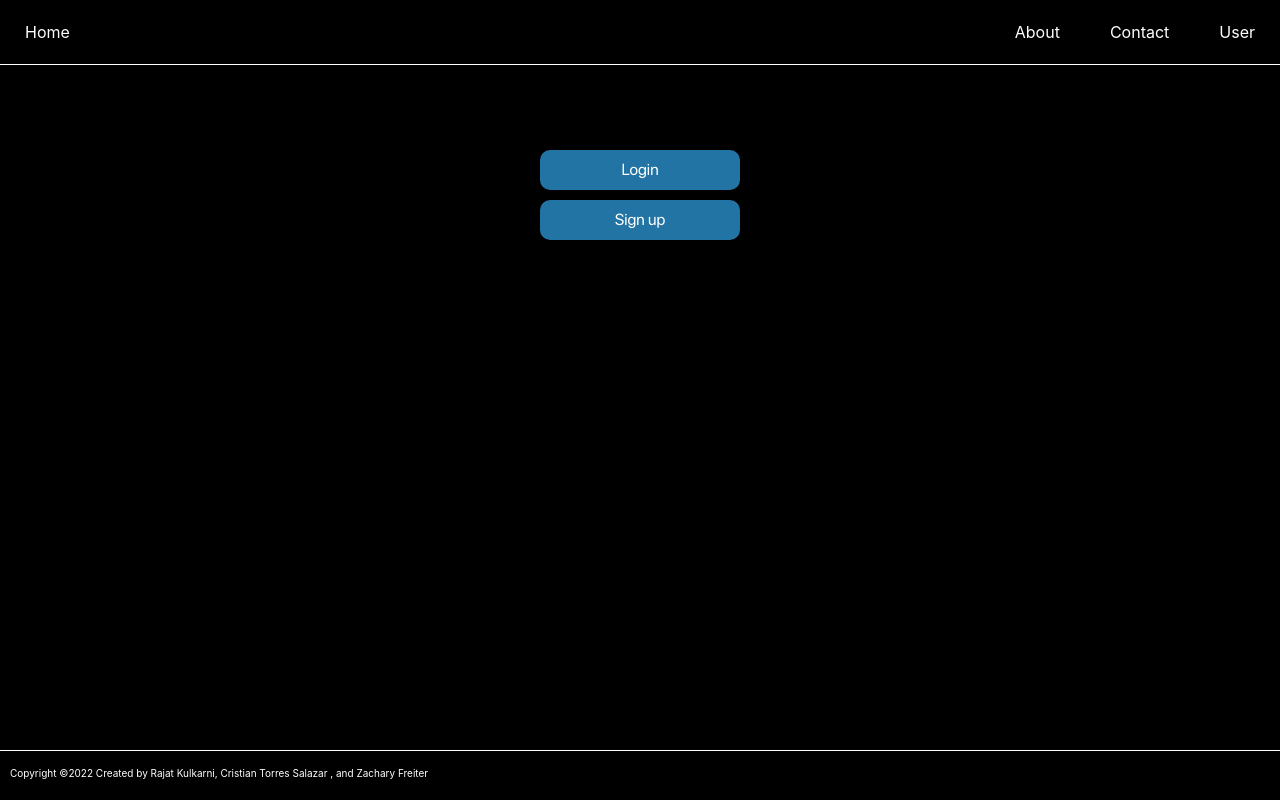
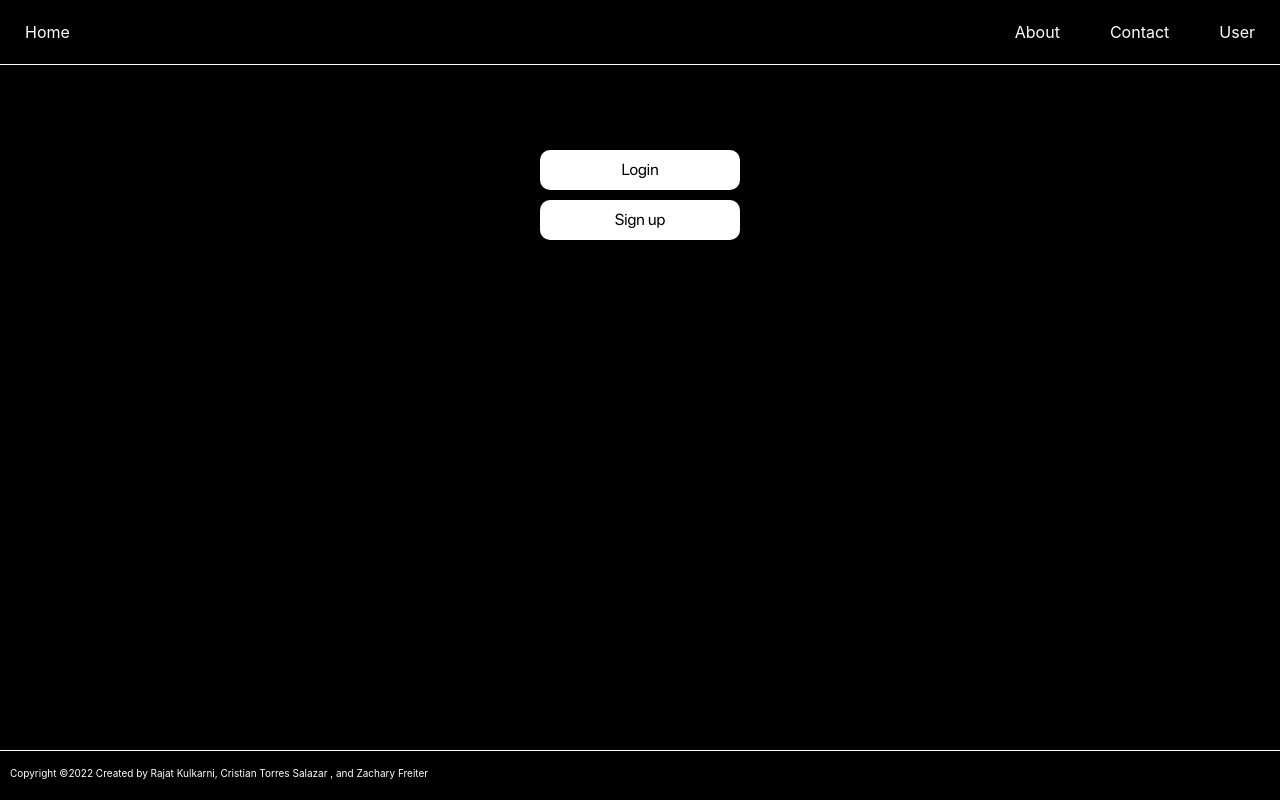
Before and after one commit to rk-pdx/Full-Stack-FInal-Project, a React app in the folder client/: page /user in a window 1280 px wide. Built offline with nearby package versions, Linux system fonts and the light colour scheme; the HTML template or start-up script is replaced by a standard one.

Commit message:
Update user.css
Changed the style and color of the forms

```diff
--- a/client/src/user.css
+++ b/client/src/user.css
@@ -16,7 +16,8 @@
 
 .user-link {
   text-align: center;
-  background-color: var(--primary);
+  background-color: var(--white);
+  color: var(--background);
 }
 
 a.ex2 {
@@ -25,17 +26,18 @@ a.ex2 {
 }
 
 a.ex2:visited {
-  color: white;
+  color: var(--background);
 }
 
 a.ex2:link {
   font-size: 1em;
-  color: white;
+  color: var(--background);
   text-decoration: none;
 }
 a.ex2:hover {
   box-shadow: 0 4px 8px 0 rgba(0, 0, 0, 0.2), 0 6px 20px 0 rgba(0, 0, 0, 0.19);
-  background-color: rgb(32, 166, 228);
+  background-color: rgba(155, 115, 197, 0.603);
+  color: var(--white);
 }
 
 .user-container {
@@ -50,9 +52,9 @@ a.ex2:hover {
   box-shadow: 0 8px 32px 0 rgba(33, 38, 135, 0.37);
   backdrop-filter: blur(8.5px);
   border-radius: 10px;
-  color: #ffffff;
+  color: var(--background);
   text-transform: uppercase;
-  background-color: var(--primary);
+  background-color: var(--white);
 }
 
 .login-form,
```
